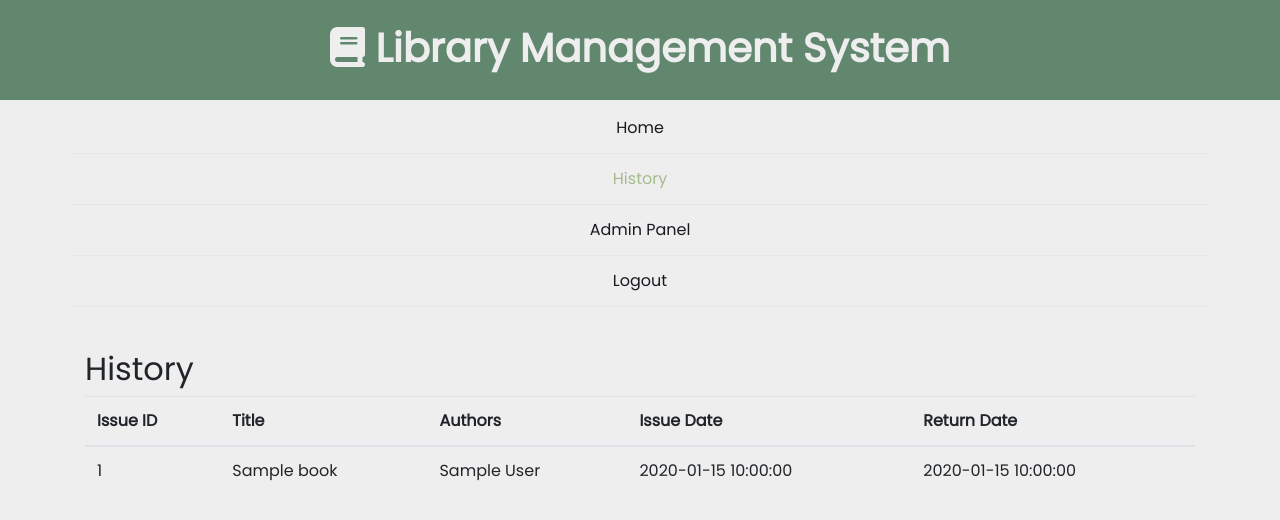
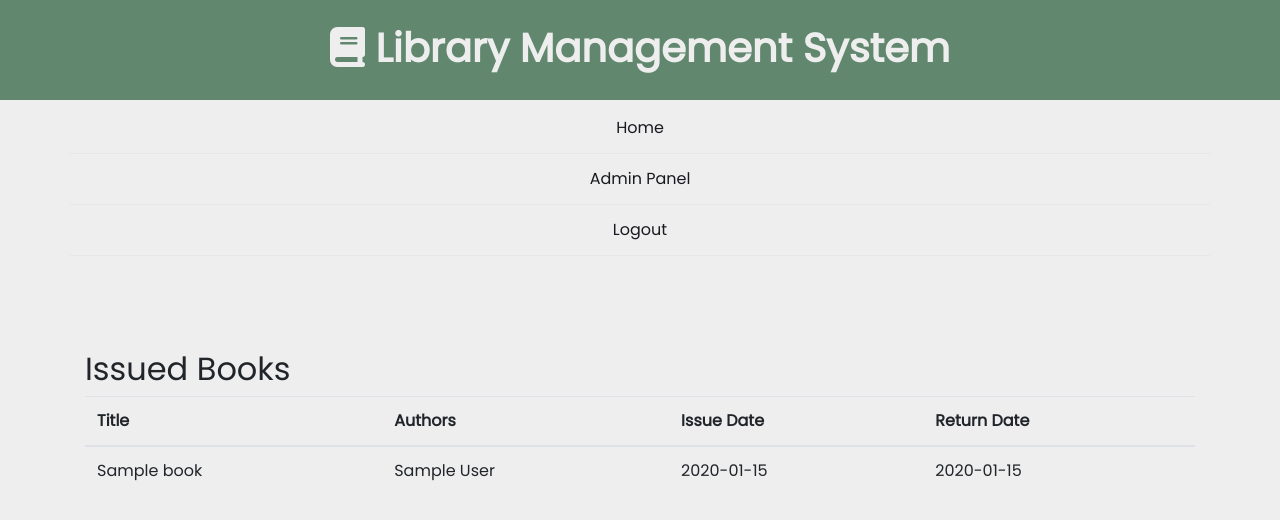
Before and after one commit to kcbojanowski/Database_Library, a Flask app: page /history in a window 1280 px wide. Shown: the top 520 px of the page. Run offline with Flask 2, Linux system fonts and the light colour scheme; a user stored in the database is signed in; tables that the repository leaves empty hold one stand-in row (values such as "Sample post"); some libraries are stand-ins or nearby versions.

Commit message:
history update, nav

```diff
--- a/library/routes.py
+++ b/library/routes.py
@@ -79,11 +79,11 @@ def signin_page():
 
 @app.route('/history')
 def history_page():
-    query0 = 'select i.id, b.title, b.authors, i.issue_date, i.return_date from books b, issue i where b.id=i.book_id order by issue_date'
+    query0 = f'select b.title, b.authors, i.issue_date, i.return_date from books b, issue i where b.id=i.book_id and {current_user.id}=i.student_id order by issue_date'
     all_issues = db.session.execute(query0)
     issues_list = []
     for row in all_issues:
-        issues_dict = {'id': row.id, 'title': row.title, 'authors': row.authors, 'issue_date': row.issue_date, 'return_date': row.return_date}
+        issues_dict = {'title': row.title, 'authors': row.authors, 'issue_date': row.issue_date, 'return_date': row.return_date}
         issues_list.append(issues_dict)
     return render_template('history.html', issues=issues_list)
 
--- a/library/templates/admin.html
+++ b/library/templates/admin.html
@@ -22,7 +22,9 @@
               <div class="menu container">
                 <ul class="nav">
                   <li><a href="/home" >Home </a></li>
-                  <li><a  href="/history">History</a></li>
+                  {% if current_user.is_authenticated and current_user.id != 1 %}
+                  <li><a  href="/history">Your Books</a></li>
+                  {% endif %}
                   {% if not current_user.is_authenticated %}
                     <li><a href="/login">Login</a></li>
                     <li><a href="/signin">Sign in</a></li>
--- a/library/templates/history.html
+++ b/library/templates/history.html
@@ -22,7 +22,9 @@
               <div class="menu container">
                 <ul class="nav">
                   <li><a href="/home" >Home </a></li>
-                  <li><a class="active" href="/history">History</a></li>
+                  {% if current_user.is_authenticated and current_user.id != 1 %}
+                  <li><a class="active" href="/history">Your Books</a></li>
+                  {% endif %}
                   {% if not current_user.is_authenticated %}
                     <li><a href="/login">Login</a></li>
                     <li><a href="/signin">Sign in</a></li>
@@ -44,11 +46,10 @@
 <main>
 
     <div class="history container">
-            <h2>History</h2>
+            <h2>Issued Books</h2>
             <table class="table table-hover">
                 <thead>
                     <tr>
-                        <th>Issue ID</th>
                         <th>Title</th>
                         <th>Authors</th>
                         <th>Issue Date</th>
@@ -77,11 +78,10 @@
 
         for (const [key, value] of Object.entries(all_issues)) {
             let history = `<tr>
-                            <td>${value['id']}</td>
                             <td>${value['title']}</td>
                             <td>${value['authors']}</td>
-                            <td>${value['issue_date']}</td>
-                            <td>${value['return_date']}</td>
+                            <td>${value['issue_date'].slice(0,10)}</td>
+                            <td>${value['return_date'].slice(0,10)}</td>
                         </tr>`
             HistoryTxt.insertAdjacentHTML("beforeend", history);
         }
--- a/library/templates/index.html
+++ b/library/templates/index.html
@@ -22,7 +22,9 @@
               <div class="menu container">
                 <ul class="nav">
                   <li><a href="/home" class="active">Home </a></li>
-                  <li><a href="/history">History</a></li>
+                  {% if current_user.is_authenticated and current_user.id != 1 %}
+                  <li><a href="/history">Your Books</a></li>
+                  {% endif %}
                   {% if not current_user.is_authenticated %}
                     <li><a href="/login">Login</a></li>
                     <li><a href="/signin">Sign in</a></li>
```
